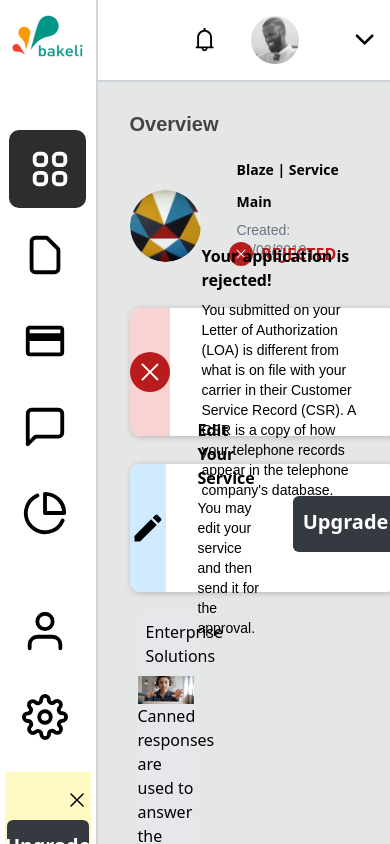
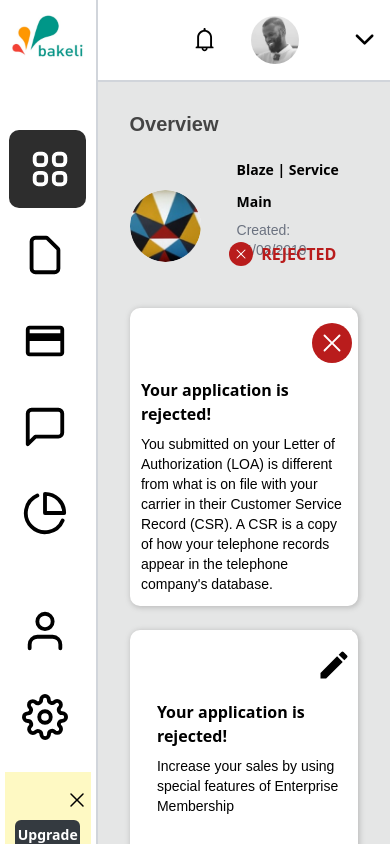
Before and after one commit to Amir31-scurt/Dashboard, a React (Create React App) app: page / in a window 390 px wide. Shown: the top 844 px of the page. Built offline with nearby package versions, Linux system fonts and the light colour scheme; some icons are missing.

Commit message:
Les commentaires

```diff
--- a/src/App.js
+++ b/src/App.js
@@ -1,11 +1,5 @@
 // import { FaAddressBook } from "react-icons/fa6";
 import React, { useEffect, useState, useRef } from 'react';
-import {
-  FiMessageSquare,
-  FiUser,
-  FiPieChart,
-  FiSettings,
-} from 'react-icons/fi';
 import { MdOutlinePayment, MdEdit } from 'react-icons/md';
 
 import './index.css';
@@ -14,14 +8,10 @@ import './CSS/Style-App.css';
 import NavBar from './components/NavCompos';
 import { HiXMark } from 'react-icons/hi2';
 import Body from './components/Cartes';
+import ComposBody from './components/ComposBody';
+// import BouTon from './components/BouTon';
 
 function App() {
-  //State {etat, donnees dynamiques}/////
-
-  // comportement///////////////////
-
-  // affichage {render} /////////////
-
   return (
     <div className="flex h-full">
       {/************ SidBar********** */}
@@ -69,41 +59,11 @@ function App() {
             </div>
           </div>
 
-          <div className="ms-8 h-32 w-11/12 shad flex items-center">
-            <div className="shad2 w-4/12">
-              <button className="rounded-full bg-red-700 text-white w-10 h-10 flex items-center justify-center">
-                <HiXMark className="text-3xl" />
-              </button>
-            </div>
-            <div className="mx-8">
-              <h3 className="font-bold mb-2">Your application is rejected! </h3>
-              <p className="text-sm fonto">
-                You submitted on your Letter of Authorization (LOA) is different
-                from what is on file with your carrier in their Customer Service
-                Record (CSR). A CSR is a copy of how your telephone records
-                appear in the telephone company's database.
-              </p>
-            </div>
-          </div>
+          {/* Place ////////////////l */}
+          <ComposBody/>
 
-          <div className="ms-8 h-32 w-11/12 shad flex items-center mt-7">
-            <div className="shad23 w-2/12">
-              <MdEdit className="text-4xl" />
-            </div>
-            <div className="mx-8 w-7/12">
-              <h3 className="font-bold mb-2">Edit Your Service</h3>
-              <p className="text-sm fonto">
-                You may edit your service and then send it for the approval.
-              </p>
-            </div>
+          <Body/>
 
-            <div className="w-2/12 part3 mt-4">
-              <button className="bg-[#343A40] h-14 flex items-center justify-center mb-6 rounded-md	 w-full">
-                <p className="text-white font-bold text-xl pb-1">Upgrade</p>
-              </button>
-            </div>
-          </div>
-          <Body/>
         </div>
       </div>
     </div>
--- a/src/CSS/Style-App.css
+++ b/src/CSS/Style-App.css
@@ -36,7 +36,7 @@
 
 .documo{
   width: 100%;
-  height: 930px;
+  height: auto;
   background-color: #010d0d1a;
 }
 .longuer{
@@ -55,7 +55,6 @@
   border-radius: 10px;
 }
 .shad2, .shad23{
-  height: 100%;
   border-top-left-radius: 10px;
   border-bottom-left-radius: 10px;
   display: flex ;
@@ -64,8 +63,12 @@
 }
 .shad2{
   background-color: #f7d3d3;
+  width: 210px;
+  height: auto;
 }
 .shad23{
+  height: auto;
+  width: 130px;
   background-color: #D0EBFF;
 }
 
@@ -84,7 +87,30 @@
   }
 
 }
+
+@media screen and (max-width : 1026px) {
+  .shad2{
+    width: 210px;
+    height: 125px;
+  }
+  .shad23{
+    height: 120px;
+    width: 130px;
+  }
+  .movi{
+    height: 35px;
+    width:80%;
+    margin-left: auto;
+    margin-right: auto;
+    margin-bottom: 15px;
+  }
+  .movi p{
+    font-size: 14px;
+  }
+
+}
 @media screen and (max-width : 870px) {
+
   .nom p, h1, .texto, .part1, .part2 {
     display: none;
   }
@@ -106,6 +132,19 @@
   }
   .click{
     padding-left: 18px;
+  }
+  .shad{
+    flex-direction: column;
+  }
+  .shad2, .shad23{
+    background-color: #ffffff;
+    width: 95%;
+    height: 70px;
+    display: flex;
+    justify-content: end;
+  }
+  .perso{
+    width: 90%;
   }
 }
 
--- /dev/null
+++ b/src/components/BouTon.jsx
@@ -0,0 +1,13 @@
+import React from 'react'
+export default function BouTon({classis, bouty, contenu}) {
+
+
+    return (
+      <div className={`${classis}`}>
+        <button className={`${bouty}`}>
+          <p className="text-white font-bold text-xl pb-1">{contenu}</p>
+        </button>
+      </div>
+    )
+
+}
--- /dev/null
+++ b/src/components/ComposBody.jsx
@@ -0,0 +1,83 @@
+
+import React from 'react'
+import { HiXMark } from "react-icons/hi2";
+import { MdOutlinePayment, MdEdit } from 'react-icons/md';
+import BouTon from './BouTon';
+
+export default function ComposBody() {
+
+  //state ///
+
+  const Table = [
+    {
+      icono: <HiXMark className="text-3xl" />,
+      titlte: "Your application is rejected! ",
+      text2: `
+        You submitted on your Letter of Authorization (LOA) is different
+        from what is on file with your carrier in their Customer Service
+        Record (CSR). A CSR is a copy of how your telephone records
+        appear in the telephone company's database.
+      `,
+      bgColor: 'shad2',
+      perso: 'mx-8 perso',
+      fond: "rounded-full bg-red-700 w-10 h-10 my-11 flex text-white items-center justify-center",
+    },
+
+    {
+      icono: <MdEdit className="text-4xl" />,
+      titlte: "Your application is rejected! ",
+      text2: `
+        Increase your sales by using special features of Enterprise Membership
+      `,
+      bouton: <div className='w-4/12 mt-6 max-lg:w-7/12'>
+        <div className="w-4/6 m-auto part3">
+          <BouTon bouty={'bg-[#343A40] h-14 max-lg:h-10 flex items-center justify-center mb-6 rounded-md	 w-full'}
+            contenu={'Edit Service'}
+          />
+        </div>
+      </div>
+      ,
+      perso: ' w-7/12 perso ms-8 ',
+      bgColor: 'shad23',
+      fond: "h-32  ",
+    }
+  ]
+
+
+  // Comportement //////
+  const Table2 = ({ icono, text2, titlte, bouton, bgColor, fond, perso }) => {
+
+    return (
+      <div className="mx-8 shad flex items-center mb-6">
+        <div className={`${bgColor}`}>
+          <button className={`${fond}`}>
+            {icono}
+          </button>
+        </div>
+        <div className={`${perso}`}>
+          <h3 className="font-bold mb-2">{titlte}</h3>
+          <p className="text-sm fonto max-lg:mb-3">{text2}</p>
+        </div>
+        {/* <div className='max-md:mb-5 '> */}
+        {bouton}
+
+      </div>
+    )
+  }
+
+  const MonMap = () => {
+    return (
+      <div>
+        {
+          Table.map((elemo, index) => (
+            <Table2 {...elemo} key={index} />
+          ))
+        }
+      </div>
+    )
+  }
+
+  return (
+    <MonMap />
+  )
+}
--- a/src/components/SidCompos.jsx
+++ b/src/components/SidCompos.jsx
@@ -6,10 +6,11 @@ import { HiOutlineDocument, HiOutlineViewGrid } from "react-icons/hi";
 import { HiXMark } from "react-icons/hi2";
 import Menu from "./Menu";
 import Elements from "./Utils"
+import BouTon from "./BouTon";
+
 
 export default function SideBar() {
   // state///////////
-
 
   // affichage //////////////
   return (
@@ -47,8 +48,8 @@ export default function SideBar() {
         </div>
 
         <div className="mt-4 flex-col flex gap-2">
-          <Menu icone={<FiUser className="me-6 icono" />} text={'Overview'} />
-          <Menu icone={<FiSettings className="me-6 icono" />} text={'Overview'} />
+          <Menu icone={<FiUser className="me-6 icono" />} text={'Users'} />
+          <Menu icone={<FiSettings className="me-6 icono" />} text={'Settings'} />
         </div>
 
         {/***========= Notice-Menu =========***/}
@@ -65,10 +66,12 @@ export default function SideBar() {
           <div className="w-5/6 m-auto mt-2 part2">
             <p className="pb-3 fonto">Increase your sales by using special features of Enterprise Membership.</p>
           </div>
+
+          {/* Place Bouton  */}
           <div className="w-4/6 m-auto part3">
-            <button className="bg-[#343A40] h-14 flex items-center justify-center mb-6 rounded-md	 w-full">
-              <p className="text-white font-bold text-xl pb-1">Upgrade</p>
-            </button>
+            <BouTon bouty={'bg-[#343A40] h-14 flex items-center justify-center mb-6 rounded-md movi w-full'}
+              contenu={'Upgrade'}
+            />
           </div>
 
 
--- a/src/components/SousCompoNavBar.js
+++ /dev/null
@@ -1,3 +0,0 @@
-
-
-// Contenu ----------------//
--- a/src/index.js
+++ b/src/index.js
@@ -10,7 +10,7 @@ const root = ReactDOM.createRoot(document.getElementById('root'));
 
 root.render(
   <React.StrictMode>
-    <App titre = {'Merci Les Mohammeds'} />
+    <App/>
   </React.StrictMode>
 );
 
```
Also changed, not shown: src/components/Utils.jsx (+7 -1 lines).
